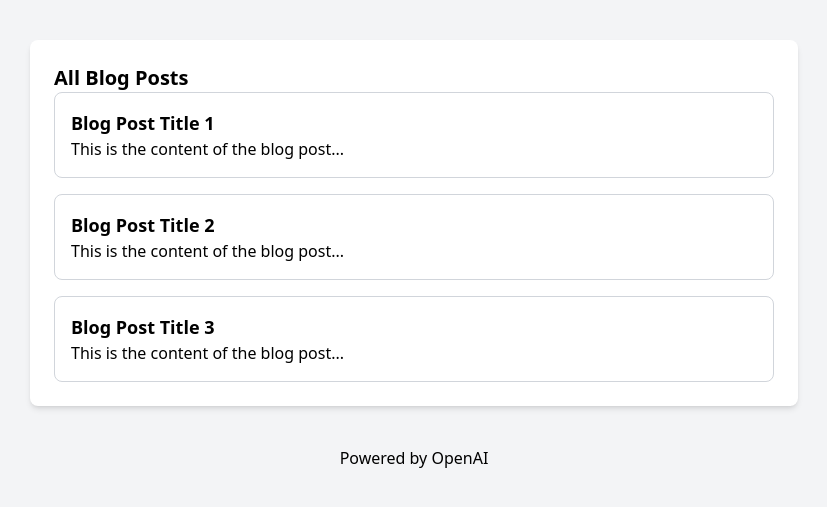
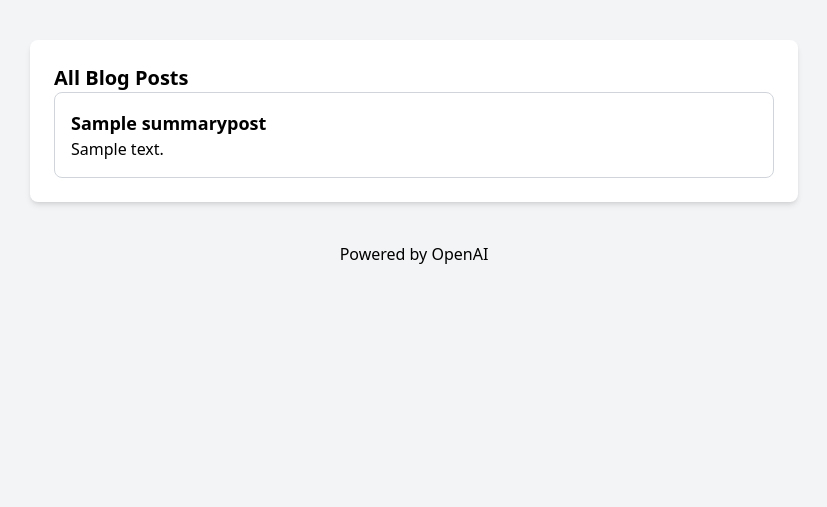
Before and after one commit to jadonvanyo/blogify, a Django app: template backend/ai_blog_app/templates/all-blogs.html in a window 1280 px wide. Shown: the part 68-575 px from the top of the page, without its empty margins (226-1053 px from the left). Run offline with Django 5.2, Linux system fonts and the light colour scheme; the template is opened without the code that fills it: values that come from a table or form of the project are taken from there, others are empty; tables that the repository leaves empty hold one stand-in row (values such as "Sample post"); parts of the project's set-up code (start-up, migrations or seed data) failed here and were passed over; some libraries are stand-ins or nearby versions.

Commit message:
feat: users can now view all of the previous youtube video summaries

```diff
--- a/backend/ai_blog_app/blog_generator/urls.py
+++ b/backend/ai_blog_app/blog_generator/urls.py
@@ -7,4 +7,6 @@ urlpatterns = [
     path('signup', views.user_signup, name='signup'),
     path('logout', views.user_logout, name='logout'),
     path('generate-blog', views.generate_blog, name='generate-blog'),
+    path('summary-list', views.summary_list, name='summary-list'),
+    path('summary-details', views.summary_details, name='summary-details'),
 ]
--- a/backend/ai_blog_app/blog_generator/views.py
+++ b/backend/ai_blog_app/blog_generator/views.py
@@ -95,6 +95,10 @@ def generate_summary_from_transcription(transcription):
 
     return generated_content
 
+def summary_list(request):
+    summaries = SummaryPost.objects.filter(user=request.user)
+    return render(request, "all-blogs.html", {'summaries': summaries})
+
 def user_login(request):
     if request.method == "POST":
         # Get user entered info
--- a/backend/ai_blog_app/templates/all-blogs.html
+++ b/backend/ai_blog_app/templates/all-blogs.html
@@ -29,18 +29,14 @@
                 <section>
                     <h2 class="text-xl font-semibold">All Blog Posts</h2>
                     <div class="space-y-4">
+
+                        {% for summary in summaries reversed %}
                         <div class="border border-gray-300 p-4 rounded-lg">
-                            <h3 class="text-lg font-semibold">Blog Post Title 1</h3>
-                            <p>This is the content of the blog post...</p>
+                            <h3 class="text-lg font-semibold">{{ summary.youtube_title }}</h3>
+                            <p>{{ summary.generated_content|truncatechars:100 }}</p>
                         </div>
-                        <div class="border border-gray-300 p-4 rounded-lg">
-                            <h3 class="text-lg font-semibold">Blog Post Title 2</h3>
-                            <p>This is the content of the blog post...</p>
-                        </div>
-                        <div class="border border-gray-300 p-4 rounded-lg">
-                            <h3 class="text-lg font-semibold">Blog Post Title 3</h3>
-                            <p>This is the content of the blog post...</p>
-                        </div>
+                        {% endfor %}
+
                     </div>
                 </section>
             </div>
```
